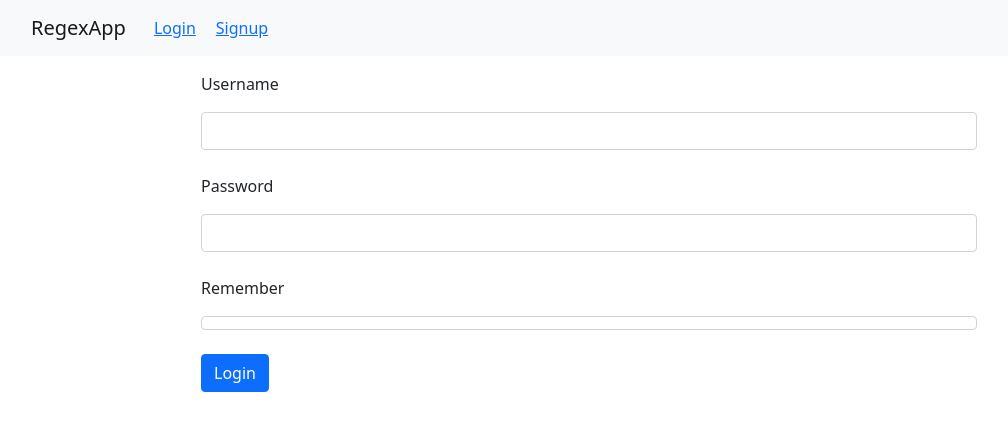
After one commit to v4filippoff/flask_regex_app, a Flask app: page /accounts/login/ in a window 1280 px wide. The commit adds this page. Shown: the top 431 px of the page, without its empty margins (51-1059 px from the left). Run offline with Flask 2, Linux system fonts and the light colour scheme.

Commit message:
Added LoginForm and SignupForm and templates in accounts

```diff
--- a/app/accounts/blueprint.py
+++ b/app/accounts/blueprint.py
@@ -1,10 +1,24 @@
-from flask import Blueprint
+from flask import Blueprint, render_template
 
+from app import db
 from models import User
+from accounts.forms import LoginForm, SignupForm
 
 
 accounts = Blueprint('accounts', __name__, template_folder='templates', static_url_path='static')
 
-@accounts.route('/')
-def index():
-    return 'Hello, Accounts!'
+@accounts.route('/login/', methods=['GET', 'POST'])
+def login():
+    form = LoginForm()
+    return render_template('login.html', form=form)
+
+
+@accounts.route('/signup/', methods=['GET', 'POST'])
+def signup():
+    form = SignupForm()
+    return render_template('signup.html', form=form)
+
+
+@accounts.route('/logout/')
+def logout():
+    return 'Logout'
--- /dev/null
+++ b/app/accounts/forms.py
@@ -0,0 +1,15 @@
+from flask_wtf import FlaskForm
+from wtforms import StringField, PasswordField, BooleanField
+from wtforms.validators import DataRequired, Length
+
+
+class LoginForm(FlaskForm):
+    username = StringField('Username', validators=[Length(min=4, max=30)])
+    password = PasswordField('Password', validators=[DataRequired(), Length(min=4, max=100)])
+    remember = BooleanField('Remember', default=False)
+
+
+class SignupForm(FlaskForm):
+    username = StringField('Username', validators=[Length(min=4, max=30)])
+    password = PasswordField('Password', validators=[DataRequired(), Length(min=4, max=100)])
+    password_confirm = PasswordField('Password confirm', validators=[DataRequired(), Length(min=4, max=100)])
--- /dev/null
+++ b/app/accounts/templates/login.html
@@ -0,0 +1,12 @@
+{% extends 'base.html' %}
+
+{% block title %}
+    Login
+{% endblock %}
+
+{% block content %}
+    <form action="" method="post">
+        {% include 'default_form.html' %}
+        <button type="submit" class="btn btn-primary">Login</button>
+    </form>
+{% endblock %}
--- a/app/templates/base.html
+++ b/app/templates/base.html
@@ -20,10 +20,10 @@
             </a>
             <div class="collapse navbar-collapse" id="navbarButtonsExample">
                 <div class="d-flex align-items-center navbar-item">
-                    <a href="{{ url_for('index') }}">Login</a>
+                    <a href="{{ url_for('accounts.login') }}">Login</a>
                 </div>
                 <div class="d-flex align-items-center navbar-item">
-                    <a href="{{ url_for('index') }}">Signup</a>
+                    <a href="{{ url_for('accounts.signup') }}">Signup</a>
                 </div>
             </div>
         </div>
--- /dev/null
+++ b/app/templates/default_form.html
@@ -0,0 +1,10 @@
+{{ form.csrf_token() }}
+
+{% for field in form if field.name != 'csrf_token'%}
+    <p>{{ field.label() }}</p>
+    <p>{{ field(class_="form-control mb-4") }}
+        {% for error in field.errors %}
+            {{ error }}
+        {% endfor %}
+    </p>
+{% endfor %}
```
Also changed, not shown: app/accounts/templates/signup.html (added, +12 -0 lines), app/templates/index.html (+1 -10 lines).
